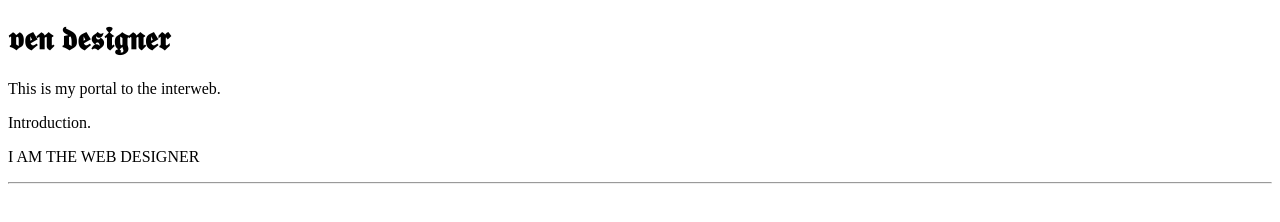
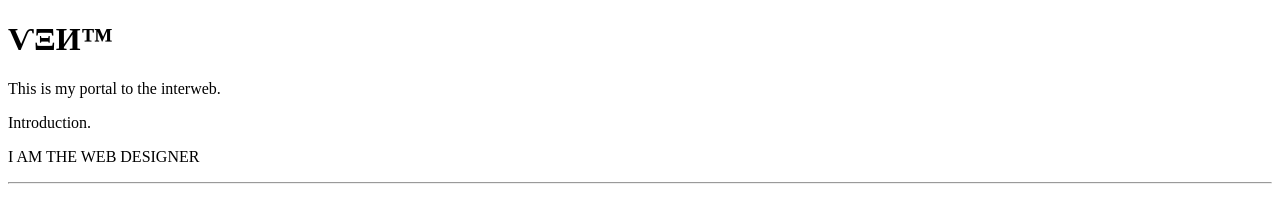
Before and after one commit to Venbadr/Venbadr.github.io, a plain HTML site: page demo/index.html in a window 1280 px wide. Drawn offline with Linux system fonts and the light colour scheme.

Commit message:
fix header

```diff
--- a/demo/index.html
+++ b/demo/index.html
@@ -6,7 +6,7 @@
     <title>My first webpage</title>
 </head>
 <body>
-    <h1>𝖛𝖊𝖓 𝖉𝖊𝖘𝖎𝖌𝖓𝖊𝖗</h1>
+    <h1>ѴΞИ™</h1>
     <p>This is my portal to the interweb.</p>
     <p>Introduction.</p>
     <p>I AM THE WEB DESIGNER </p>
```
